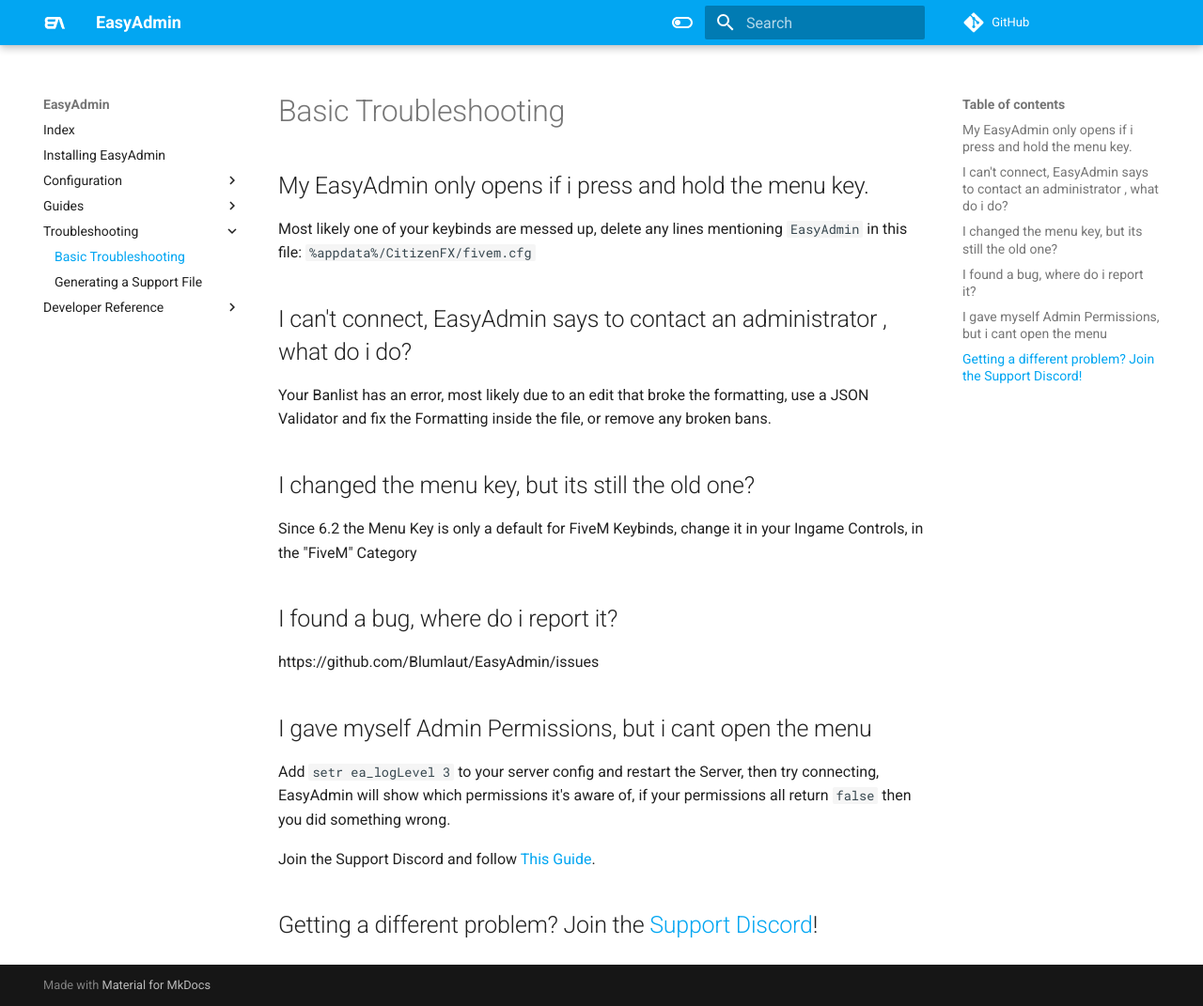
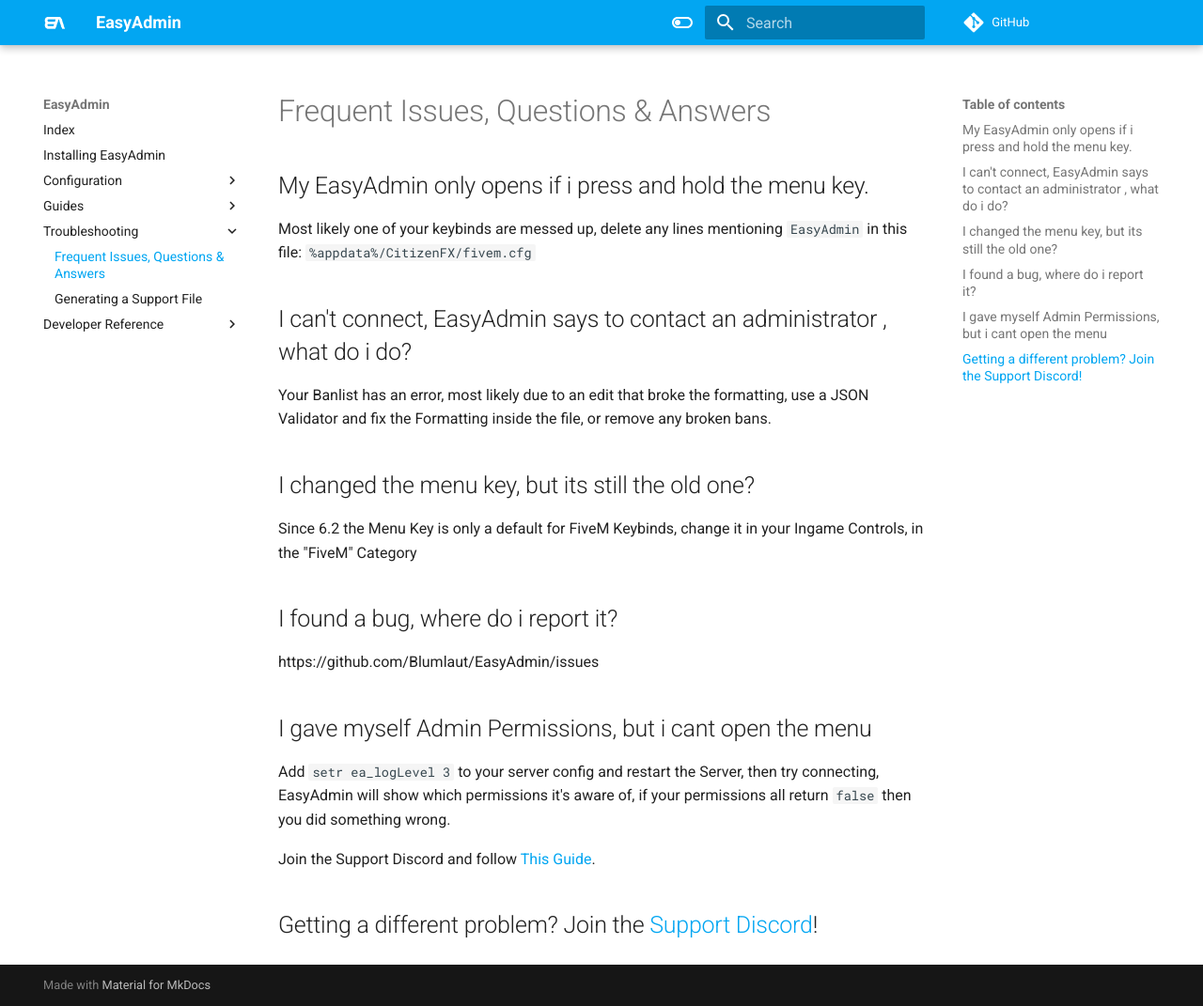
Before and after one commit to Blumlaut/EasyAdmin-docs, an MkDocs documentation site: the page built from docs/troubleshooting.md, in a window 1280 px wide and 1071 px high. Shown: the whole window at 94% size. Built offline with MkDocs 1.6.1 and Material for MkDocs 9.7.7, drawn with Linux system fonts in a browser that asks for light colours; comment, search, counter and statistics services are not loaded.

Commit message:
Update troubleshooting.md

```diff
--- a/docs/troubleshooting.md
+++ b/docs/troubleshooting.md
@@ -1,4 +1,4 @@
-# Basic Troubleshooting
+# Frequent Issues, Questions & Answers
 
 
 ## My EasyAdmin only opens if i press and hold the menu key.
```
